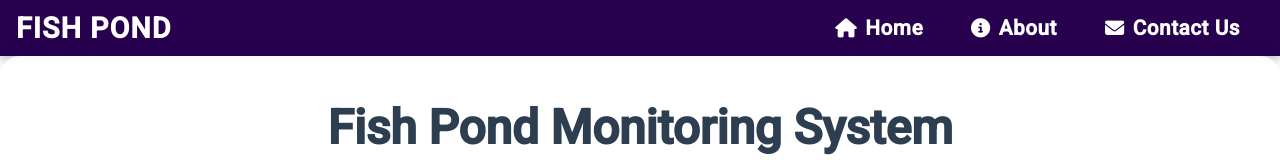
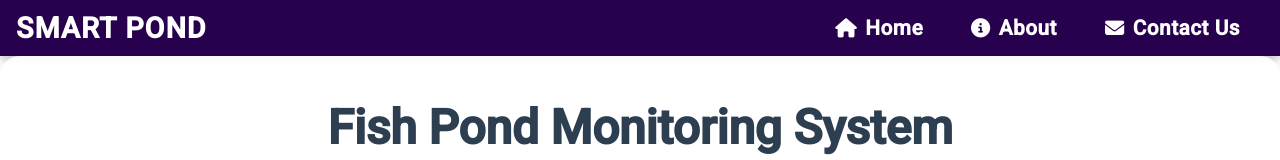
Before and after one commit to minnukota381/Fish-Pond-Monitoring-UI, an Angular app: page / in a window 1280 px wide. Shown: the top 160 px of the page. Built offline with nearby package versions, Linux system fonts and the light colour scheme.

Commit message:
"Updated brand name from 'Fish Pond' to 'Smart Pond' in header component"

```diff
--- a/src/app/header/header.component.html
+++ b/src/app/header/header.component.html
@@ -1,6 +1,6 @@
 <header>
   <nav>
-    <div class="brand">Fish Pond</div>
+    <div class="brand">Smart Pond</div>
     <ul>
       <li><a routerLink="/" aria-label="Home"><i class="fas fa-home"></i> Home</a></li>
       <li><a routerLink="/about" aria-label="About"><i class="fas fa-info-circle"></i> About</a></li>
```
